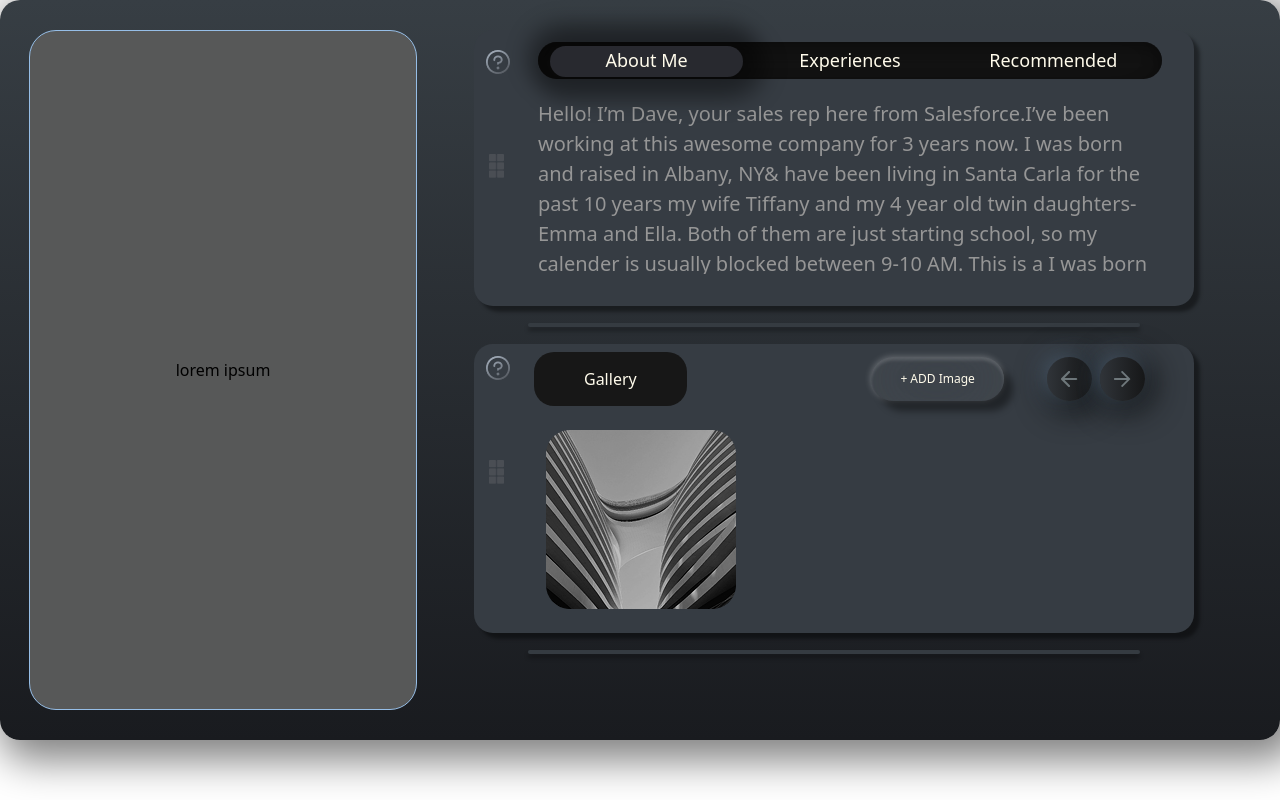
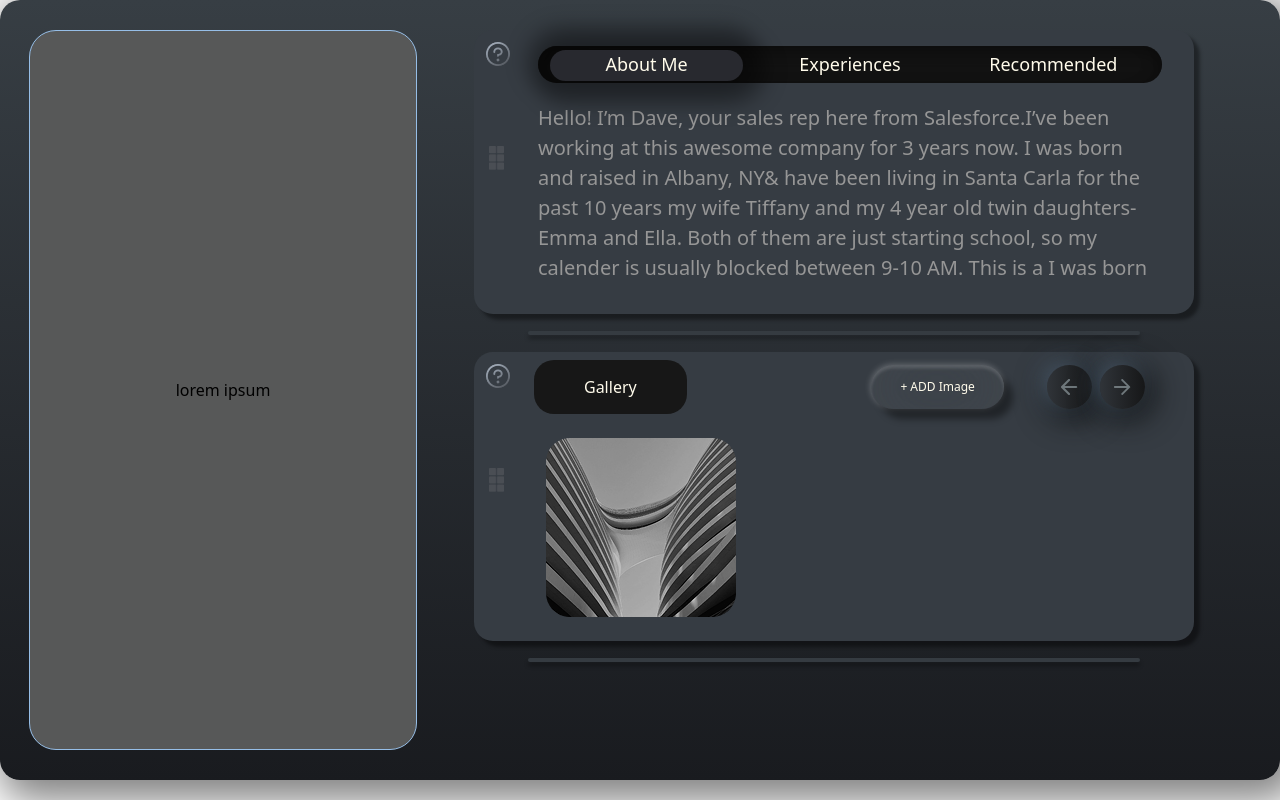
Before and after one commit to Kartikey-Singh-Gahlot/kartikey-internshala-assignment, a Next.js app: page / in a window 1280 px wide. Built offline with nearby package versions, Linux system fonts and the light colour scheme.

Commit message:
adjusted textbox

```diff
--- a/src/app/cards.js
+++ b/src/app/cards.js
@@ -4,13 +4,13 @@ import ImageFrames from "./imageFrames.js";
 
 export function BasicCard(){
     return(
-        <div className="flex bg-[#363C43]  box-border rounded-[18.89px] shadow-[5.67px_5.67px_3.78px_0px_#00000066] px-2 py-2">
+        <div className="flex bg-[#363C43]  box-border rounded-[18.89px] shadow-[5.67px_5.67px_3.78px_0px_#00000066] px-2 ">
             <div className="h-full w-[24px] flex flex-col gap-[80px] py-2 shrink-0 m-1">
               <img src="/questionMark.png" className="h-[24px] w-[24px] object-contain" />
               <img src="/menuRectangle.png" className="h-[24px] w-[24px] object-contain" />
             </div>
 
-            <div className="w-full px-3 m-1">
+            <div className="w-full px-3 box-border py-3 m-1">
 
                <NavBar listItems={["About Me", "Experiences", "Recommended"]}/>
 
--- a/src/app/textBox.js
+++ b/src/app/textBox.js
@@ -1,6 +1,6 @@
 export function TextBox(){
     return(
-        <div className="bg-[#575858] rounded-[27px] h-[85vh] w-full flex items-center border-[#96BEE7]  box-border border justify-center box-border">
+        <div className="bg-[#575858] rounded-[27px] h-[90vh] w-full flex items-center border-[#96BEE7]  box-border border justify-center box-border">
               <h1>
                 lorem ipsum
               </h1>
```
